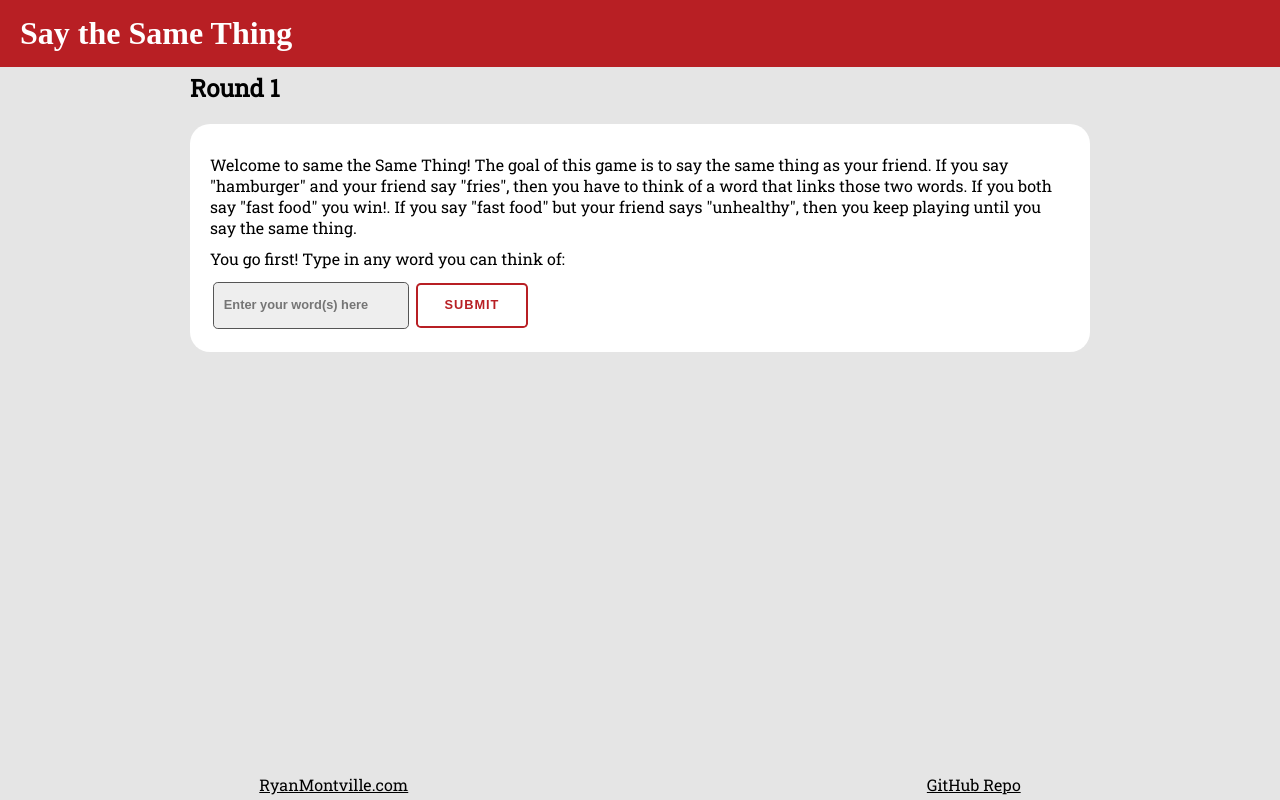
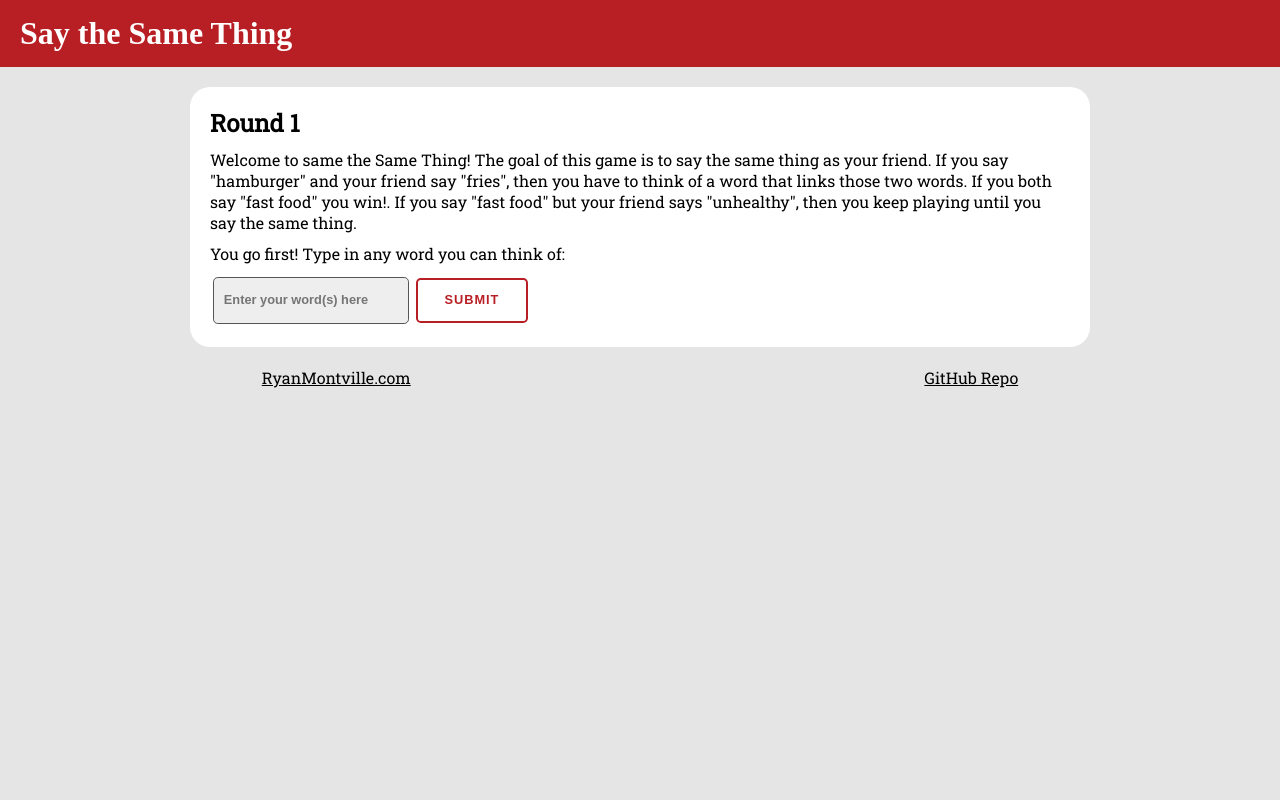
Before and after one commit to RyanMontville/same-word, an Angular app: page / in a window 1280 px wide. Built offline with nearby package versions, Linux system fonts and the light colour scheme; a web font is replaced by a local one.

Commit message:
added ability to store past rounds in local storage

```diff
--- a/package.json
+++ b/package.json
@@ -21,6 +21,7 @@
     "@angular/platform-browser": "^19.2.0",
     "@angular/platform-browser-dynamic": "^19.2.0",
     "@angular/router": "^19.2.0",
+    "@google/generative-ai": "^0.24.0",
     "rxjs": "~7.8.0",
     "tslib": "^2.3.0",
     "zone.js": "~0.15.0"
--- a/src/app/app.routes.ts
+++ b/src/app/app.routes.ts
@@ -1,7 +1,9 @@
 import { Routes } from '@angular/router';
 import { HomeComponent } from './home/home.component';
 import { HeaderComponent } from './header/header.component';
+import { ClearComponent } from './clear/clear.component';
 
 export const routes: Routes = [
-    {path: '', component: HomeComponent}
+    {path: '', component: HomeComponent},
+    {path: 'clear', component: ClearComponent}
 ];
--- /dev/null
+++ b/src/app/clear/clear.component.html
@@ -0,0 +1,3 @@
+<p>Are you sure you want to delete all game datat from your device?</p>
+<button (click)="clearGameData()">Delete Game Data</button>
+<p>{{message}}</p>
--- /dev/null
+++ b/src/app/clear/clear.component.ts
@@ -0,0 +1,18 @@
+import { Component, OnInit } from '@angular/core';
+import { LocalStorageService } from '../local-storage.service';
+
+@Component({
+  selector: 'app-clear',
+  imports: [],
+  templateUrl: './clear.component.html',
+  styleUrl: './clear.component.css'
+})
+export class ClearComponent {
+  message: string = "";
+  constructor(private localStore: LocalStorageService) {}
+
+  clearGameData() {
+    this.localStore.clear();
+    this.message = "Game data successfully delete from your device."
+  }
+}
--- a/src/app/footer/footer.component.css
+++ b/src/app/footer/footer.component.css
@@ -1,8 +1,5 @@
 footer {
-    position: absolute;
-    bottom: 5px;
-    left: 0;
-    right: 0;
+    margin: 5px;
 }
 
 #links {
--- a/src/app/game.model.ts
+++ b/src/app/game.model.ts
@@ -9,6 +9,6 @@ export class Game {
 export class Round {
     constructor(
         public round: number,
-        words: string[]
+        public words: string[]
     ) {}
 }
--- a/src/app/home/home.component.html
+++ b/src/app/home/home.component.html
@@ -1,7 +1,13 @@
 <div id="container">
-    <h2>Round {{round}}</h2>
+    @for (round of game.rounds; track $index) {
+    <div class="card">
+        <h2>Round {{round.round}}</h2>
+        <p>{{round.words[0]}} | {{round.words[1]}}</p>
+    </div>
+    }
     @if (showPromptCard) {
     <div class="card" id="promptCard" [@cardAnimation]="promptCardState">
+        <h2>Round {{round}}</h2>
         @if (round == 1) {
         <p>Welcome to same the Same Thing! The goal of this game is to say the same thing as your friend. If you say
             "hamburger" and your friend say "fries", then you have to think of a word that links those two words. If you
@@ -17,9 +23,11 @@
     </div>
     }
     @if (showIncorrectCard) {
+    <h2>Round {{round}}</h2>
     <div class="card" id="incorrectCard" [@cardAnimation]="incorrectCardState">
         <p>You didn't say the same thing. Its your turn to find a word that links <strong>{{theirWord}}</strong> and
-            <strong>{{yourWord}}</strong>:</p>
+            <strong>{{yourWord}}</strong>:
+        </p>
         <div class="inputGroup">
             <input [(ngModel)]="newWord" type="text" placeholder="Enter your word(s) here" class="wordTextBar"
                 (keydown.enter)="onSubmit(2)" />
@@ -40,10 +48,12 @@
     }
     @if (showCorrectCard) {
     <div class="card" id="correctCard" [@cardAnimation]="correctCardState">
-        <p>Congratulations! When you saw <strong>{{lastWordOne}}</strong> and <strong>{{lastWordTwo}}</strong> you both managed to say <strong>{{yourWord}}</strong>!</p><p>You guessed said the same word after {{round}} rounds.</p>
+        <p>Congratulations! When you saw <strong>{{lastWordOne}}</strong> and <strong>{{lastWordTwo}}</strong> you both
+            managed to say <strong>{{yourWord}}</strong>!</p>
+        <p>You guessed said the same word after {{round}} rounds.</p>
         <div class="btnWrapper">
             @if (!textedWon) {
-                <button (click)="copyToClipboard(2)">Click here to copy the message to share</button>
+            <button (click)="copyToClipboard(2)">Click here to copy the message to share</button>
             }
             <button (click)="playAgain()">Play Again</button>
         </div>
--- a/src/app/home/home.component.ts
+++ b/src/app/home/home.component.ts
@@ -4,6 +4,8 @@ import { FormsModule } from '@angular/forms';
 import { CommonModule } from '@angular/common';
 import { Clipboard } from '@angular/cdk/clipboard';
 import { trigger, state, style, transition, animate } from '@angular/animations';
+import { Game, Round } from '../game.model';
+import { LocalStorageService } from '../local-storage.service';
 
 @Component({
   selector: 'app-home',
@@ -26,6 +28,7 @@ import { trigger, state, style, transition, animate } from '@angular/animations'
   styleUrl: './home.component.css'
 })
 export class HomeComponent implements OnInit {
+  game: Game = { gameID: "", rounds: [] };
   round: number = 1;
   lastWordOne: string | null = null;
   lastWordTwo: string | null = null;
@@ -49,10 +52,21 @@ export class HomeComponent implements OnInit {
   constructor(
     private route: ActivatedRoute,
     private router: Router,
-    private clipboard: Clipboard
+    private clipboard: Clipboard,
+    private localStore: LocalStorageService
   ) { }
 
   ngOnInit() {
+    let gameCodeParam = this.route.snapshot.queryParamMap.get('gameCode');
+    if (gameCodeParam) {
+      this.game.gameID = gameCodeParam;
+      let roundsLocalString = this.localStore.getItem(gameCodeParam);
+      if (roundsLocalString) {
+        this.game.rounds = JSON.parse(roundsLocalString);
+      }
+    } else {
+      this.game.gameID = this.generateGameCode();
+    }
     let roundString = this.route.snapshot.queryParamMap.get('round');
     if (roundString) {
       if (typeof +roundString === 'number') {
@@ -96,6 +110,16 @@ export class HomeComponent implements OnInit {
     }
   }
 
+  generateGameCode() {
+    const now = new Date();
+    const month = now.getMonth() + 1;
+    const day = now.getDate();
+    const hours = now.getHours();
+    const minutes = now.getMinutes();
+    const alphabet = "abcdefghijklmnopqrstuvwxyz";
+    return alphabet[Math.floor(Math.random() * alphabet.length)] + month + alphabet[Math.floor(Math.random() * alphabet.length)] + day + alphabet[Math.floor(Math.random() * alphabet.length)] + hours + alphabet[Math.floor(Math.random() * alphabet.length)] + minutes;
+  }
+
   convertTo64(word: string) {
     var encodedString = btoa(word);
     return encodedString;
@@ -109,7 +133,7 @@ export class HomeComponent implements OnInit {
     if (action === 1) {
       if (this.round === 1 && !this.theirWord) {
         let encodedWord = this.convertTo64(this.yourWord);
-        this.urlString = `https://ryanmontville.com/same-word?round=1&word=${encodedWord}`;
+        this.urlString = `https://ryanmontville.com/same-word?gameCode=${this.game.gameID}&round=1&word=${encodedWord}`;
         this.promptCardState = 'out';
         setTimeout(() => {
           this.showPromptCard = false;
@@ -117,6 +141,7 @@ export class HomeComponent implements OnInit {
           this.shareCardState = 'in';
         }, 300);
       } else {
+        this.game.rounds.push(new Round(this.round, [this.yourWord, this.theirWord ? this.theirWord : ""]));
         if (this.yourWord.toLowerCase() === this.theirWord?.toLocaleLowerCase()) {
           this.promptCardState = 'out';
           setTimeout(() => {
@@ -125,6 +150,9 @@ export class HomeComponent implements OnInit {
             this.correctCardState = 'in';
           }, 300);
         } else {
+          let roundsString = JSON.stringify(this.game.rounds);
+          this.localStore.setItem(this.game.gameID, roundsString);
+          this.round += 1;
           this.promptCardState = 'out';
           setTimeout(() => {
             this.showPromptCard = false;
@@ -135,12 +163,11 @@ export class HomeComponent implements OnInit {
       }
     }
     if (action === 2) {
-      this.round += 1;
       this.incorrectCardState = 'out';
       let encodedWord = this.convertTo64(this.newWord);
       let lo = this.theirWord?.split(" ").join("-");
       let lt = this.yourWord.split(" ").join("-");
-      this.urlString = `https://ryanmontville.com/same-word?round=${this.round}&lastOne=${lo}&lastTwo=${lt}&word=${encodedWord}`;
+      this.urlString = `https://ryanmontville.com/same-word?gameCode=${this.game.gameID}&round=${this.round}&lastOne=${lo}&lastTwo=${lt}&word=${encodedWord}`;
       setTimeout(() => {
         this.showIncorrectCard = false;
         this.showShareCard = true;
@@ -152,11 +179,11 @@ export class HomeComponent implements OnInit {
   copyToClipboard(action: number) {
     var messageToCopy: string = "";
     if (action == 1) {
-      messageToCopy= `🗣️Say the Same Thing Round ${this.round}\nIts your turn!\n🔗: ${this.urlString}`;
+      messageToCopy = `🗣️Say the Same Thing Round ${this.round}\nIts your turn!\n🔗: ${this.urlString}`;
     } else {
       let lo = this.lastWordOne?.split(" ").join("-");
       let lt = this.lastWordTwo?.split(" ").join("-");
-      let url = `https://ryanmontville.com/same-word?round=${this.round}&won=${this.yourWord}&lastOne=${lo}&lastTwo=${lt}`
+      let url = `https://ryanmontville.com/same-word?gameCode=${this.game.gameID}&round=${this.round}&won=${this.yourWord}&lastOne=${lo}&lastTwo=${lt}`
       messageToCopy = `🗣️Say the Same Thing\nCongratulations! you both managed to say "${this.yourWord}" after ${this.round} rounds!\n🔗: ${url}`;
     }
     this.clipboard.copy(messageToCopy);
@@ -164,11 +191,12 @@ export class HomeComponent implements OnInit {
 
 
   playAgain() {
+    this.game = { gameID: this.generateGameCode(), rounds: [] };
     this.round = 1;
     this.lastWordOne = null;
     this.lastWordTwo = null;
     this.theirWord = null;
-    this.yourWord= "";
+    this.yourWord = "";
     this.newWord = "";
     this.message = "<p>You go first! Type in any word you can think of:</p>";
     this.correctCardState = 'out';
@@ -177,6 +205,7 @@ export class HomeComponent implements OnInit {
       this.showPromptCard = true;
       this.promptCardState = 'in';
     }, 300);
+    this.localStore.removeItem(this.game.gameID);
     this.router.navigate(['/']);
   }
 }
--- a/src/app/local-storage.service.ts
+++ b/src/app/local-storage.service.ts
@@ -7,14 +7,14 @@ export class LocalStorageService {
   constructor() {}
 
   setItem(key: string, value: string): void {
-    let json: string = JSON.stringify(value);
-    localStorage.setItem(key, json);
+    // let json: string = JSON.stringify(value);
+    localStorage.setItem(key, value);
   }
 
   getItem(key: string): string | null {
     let json  = localStorage.getItem(key);
     if (json) {
-      return JSON.parse(json);
+      return json;
     }
     return null;
   }
```
Also changed, not shown: src/app/clear/clear.component.css (added), 11 other files (tests, documents, lock files or other folders). Lines whose indentation alone changed are shown as unchanged.
